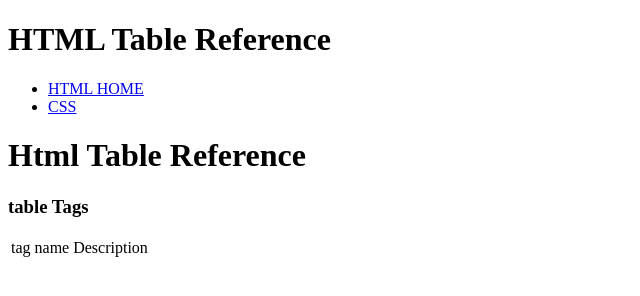
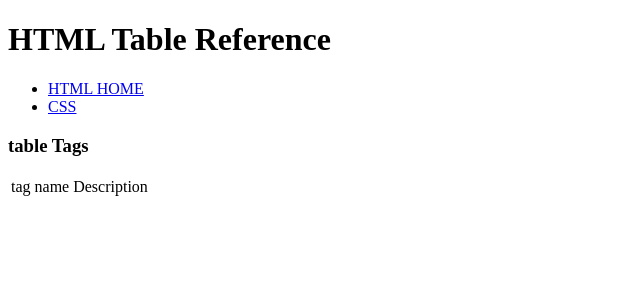
Before and after one commit to kombattle/html-css-cheatsheet, a plain HTML site: page index.html in a window 1280 px wide. Shown: the whole page, without its empty margins (0-640 px from the left). Drawn offline with Linux system fonts and the light colour scheme.

Commit message:
remove some header and test github connect vscode

```diff
--- a/index.html
+++ b/index.html
@@ -17,7 +17,7 @@
             </ul>
         </nav>
     </header>
-    <h1>Html Table Reference</h1>
+
     <h3>table Tags</h3>
     <div class="table">
         <table>
```
